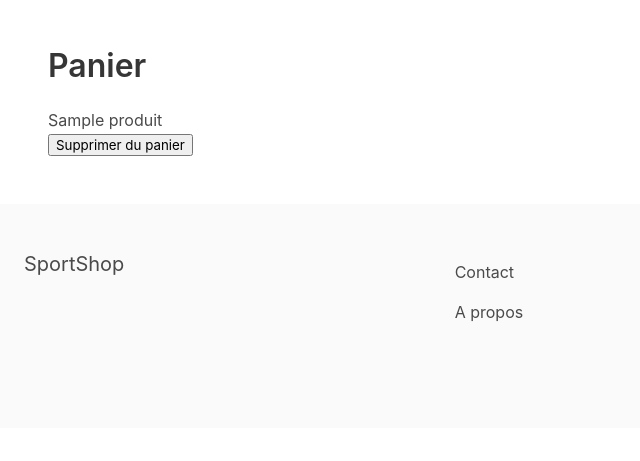
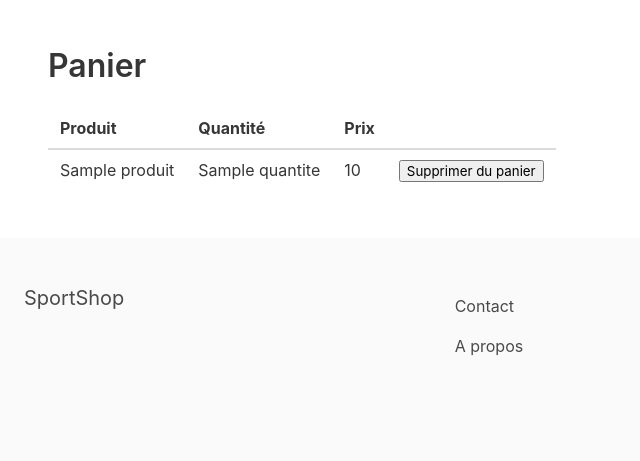
Before and after one commit to fdslvl/projetesig, a Django app: template leshop/apps/panier/templates/panier.html in a window 1280 px wide. Shown: the part 56-517 px from the top of the page, without its empty margins (0-640 px from the left). Run offline with Django 3.2, Linux system fonts and the light colour scheme; data comes from the database, SQL or seed files in the repository; both versions use the stored data as it was after the commit; the template is opened without the code that fills it: most values are stand-ins (such as "Sample title", 1, 10 or a date in 2020).

Commit message:
Modif Panier
Montrer la quantité
Montrer le Nom
Montrer le prix

```diff
--- a/leshop/apps/panier/panier.py
+++ b/leshop/apps/panier/panier.py
@@ -23,7 +23,7 @@ class Panier(object):
             self.panier[str(p)] ['produit'] = Produit.objects.get(pk=p)
 
         for item in self.panier.values():
-            item['prix_total'] = int(item['prix']) * int(item['quantite'])
+            item['prix_total'] = float(item['prix']) * int(item['quantite'])
 
             yield item
 
--- a/leshop/apps/panier/templates/panier.html
+++ b/leshop/apps/panier/templates/panier.html
@@ -7,12 +7,30 @@
         <h1 class="title">Panier</h1>
 
         {% if panier %}
-            {% for item in panier %}
-                {% with produit=item.produit %}
-                    <p>{{ produit.nom }}</p>
-                    <button @click="retirerDuPanier({{ produit.id }})">Supprimer du panier</button>
-                {% endwith %}
-            {% endfor %}
+        <div class="table">
+            <table class="table">
+                <thead>
+                    <th>Produit</th>
+                    <th>Quantité</th>
+                    <th>Prix</th>
+                    <th></th>
+                </thead>
+
+                <tbody>
+                    {% for item in panier %}
+                        {% with produit=item.produit %}
+                            <tr>
+                                <td>{{ produit.nom }}</td>
+                                <td>{{ item.quantite }}</td>
+                                <td>{{ item.prix_total}}</td>
+                                <td><button @click="retirerDuPanier({{ produit.id }})">Supprimer du panier</button></td>
+                            </tr>
+                        {% endwith %}
+                    {% endfor %}
+                </tbody>
+            </table>
+        </div>
+
         {% else %}
             <p>Votre panier est vide.</p>
         {% endif %}
```
Also changed, not shown: leshop/db.sqlite3.
